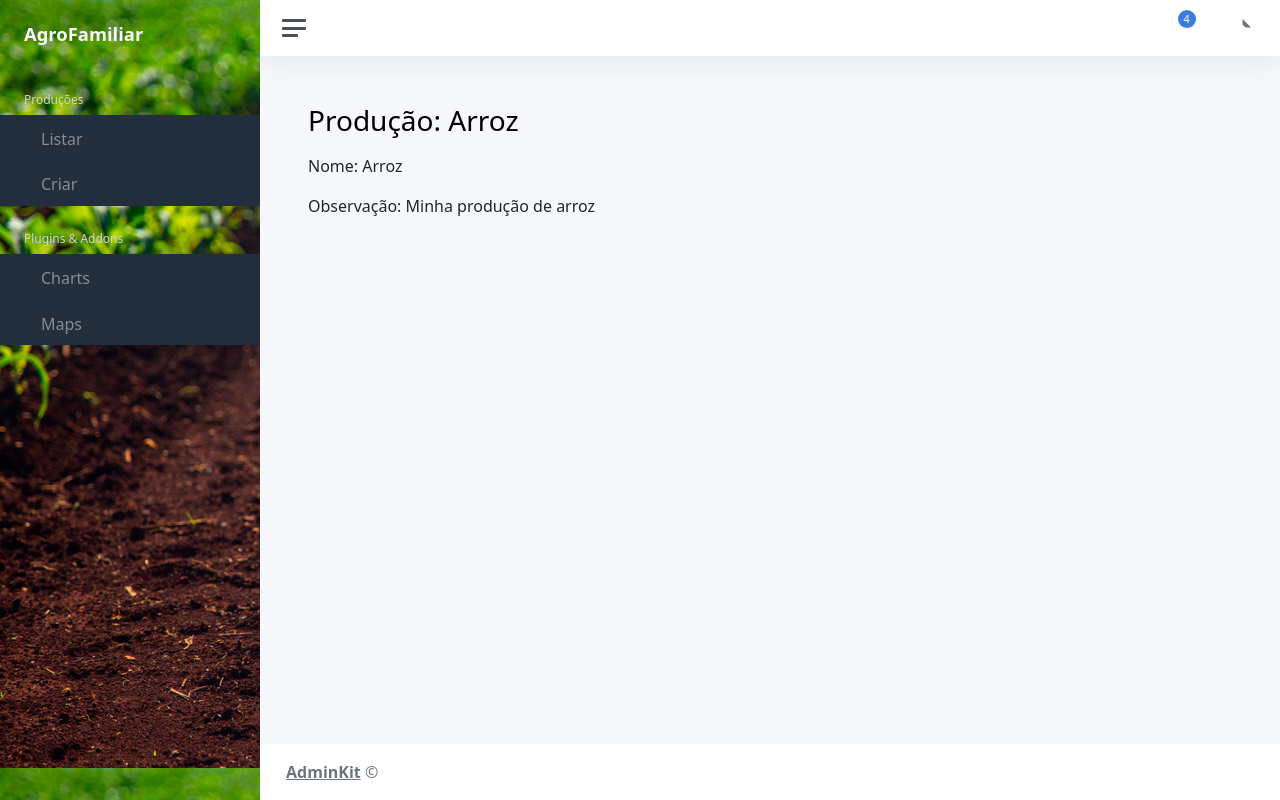
After one commit to carlafcf/AgroFamiliar, a Django app: page /producao/detalhes/6 in a window 1280 px wide. The commit adds this page. Run offline with Django 3.2, Linux system fonts and the light colour scheme; data comes from the database, SQL or seed files in the repository; both versions use the stored data as it was after the commit; some libraries are stand-ins or nearby versions.

Commit message:
Produção: editar + visualizar - ok, deletar - not ok

```diff
--- a/AgroFamiliar/Producao/models.py
+++ b/AgroFamiliar/Producao/models.py
@@ -3,6 +3,7 @@ from django.db import models
 class Producao(models.Model):
     nome = models.CharField(max_length=100, verbose_name="Nome")
     observacao = models.TextField(verbose_name="Observação")
+    ativo = models.BooleanField(verbose_name="Ativo", default=True)
     # fazenda = models.ForeignKey('Fazenda', on_delete=models.RESTRICT)
 
     def __str__(self):
--- a/AgroFamiliar/Producao/urls.py
+++ b/AgroFamiliar/Producao/urls.py
@@ -12,7 +12,7 @@ app_name = "producao"
 urlpatterns = [
     path('criar/', views.CriarProducao.as_view(), name='criar'),
     path('listar/', views.listar_producao, name='listar'),
-    # path('editar/<int:pk>', Home.as_view(), name='editar'),
-    # path('deletar/<int:pk>', Home.as_view(), name='deletar'),
-    # path('detalhes/<int:pk>', Home.as_view(), name='detalhes'),
+    path('editar/<int:pk>', views.EditarProducao.as_view(), name='editar'),
+    path('desativar/<int:pk>', views.desativar_producao, name='desativar'),
+    path('detalhes/<int:pk>', views.detalhes_producao, name='detalhes'),
 ]
--- a/AgroFamiliar/Producao/views.py
+++ b/AgroFamiliar/Producao/views.py
@@ -1,6 +1,6 @@
 from django.shortcuts import render
 from django.urls import reverse_lazy
-from django.views.generic.edit import CreateView
+from django.views.generic.edit import CreateView, UpdateView
 
 from Producao.models import Producao
 
@@ -12,11 +12,31 @@ class CriarProducao(CreateView):
 
     # form
 
+class EditarProducao(UpdateView):
+    model = Producao
+    fields = ['nome', 'observacao']
+    template_name = 'Producao/editar.html'
+    success_url = reverse_lazy('producao:listar')
+
+    # form
+
 def listar_producao(request):
-    lista_producoes = Producao.objects.all()
+    lista_producoes = Producao.objects.filter(ativo=True)
 
     informacoes = {
         'lista' : lista_producoes
     }
 
     return render(request, "Producao/listar.html", informacoes)
+
+def detalhes_producao(request, pk):
+    producao = Producao.objects.filter(pk=pk)[0]
+
+    informacoes = {
+        'producao': producao
+    }
+
+    return render(request, "Producao/detalhes.html", informacoes)
+
+def desativar_producao(request, pk):
+    pass
--- a/AgroFamiliar/Templates/Base/menuvertical.html
+++ b/AgroFamiliar/Templates/Base/menuvertical.html
@@ -1,78 +1,27 @@
 {% load static %}
 
     <nav id="sidebar" class="sidebar js-sidebar">
-        <div class="sidebar-content js-simplebar">
+        <div class="sidebar-content js-simplebar" style="background-image:url('{% static 'src/img/plantacao.JPG' %}');" >
             <a class="sidebar-brand" href="index.html">
-      <span class="align-middle">AgroFamiliar</span>
-    </a>
+              <span class="align-middle">AgroFamiliar</span>
+            </a>
 
             <ul class="sidebar-nav">
-                <li class="sidebar-header">
-                    Pages
-                </li>
-
-                <li class="sidebar-item active">
-                    <a class="sidebar-link" href="index.html">
-          <i class="align-middle" data-feather="sliders"></i> <span class="align-middle">Dashboard</span>
-        </a>
-                </li>
-
-                <li class="sidebar-item">
-                    <a class="sidebar-link" href="pages-profile.html">
-          <i class="align-middle" data-feather="user"></i> <span class="align-middle">Profile</span>
-        </a>
-                </li>
-
-                <li class="sidebar-item">
-                    <a class="sidebar-link" href="pages-sign-in.html">
-          <i class="align-middle" data-feather="log-in"></i> <span class="align-middle">Sign In</span>
-        </a>
-                </li>
-
-                <li class="sidebar-item">
-                    <a class="sidebar-link" href="pages-sign-up.html">
-          <i class="align-middle" data-feather="user-plus"></i> <span class="align-middle">Sign Up</span>
-        </a>
-                </li>
-
-                <li class="sidebar-item">
-                    <a class="sidebar-link" href="pages-blank.html">
-          <i class="align-middle" data-feather="book"></i> <span class="align-middle">Blank</span>
-        </a>
-                </li>
 
                 <li class="sidebar-header">
-                    Tools & Components
+                    Produções
                 </li>
 
                 <li class="sidebar-item">
                     <a class="sidebar-link" href="ui-buttons.html">
-          <i class="align-middle" data-feather="square"></i> <span class="align-middle">Buttons</span>
-        </a>
+                      <i class="align-middle" data-feather="square"></i> <span class="align-middle">Listar</span>
+                    </a>
                 </li>
 
                 <li class="sidebar-item">
                     <a class="sidebar-link" href="ui-forms.html">
-          <i class="align-middle" data-feather="check-square"></i> <span class="align-middle">Forms</span>
-        </a>
-                </li>
-
-                <li class="sidebar-item">
-                    <a class="sidebar-link" href="ui-cards.html">
-          <i class="align-middle" data-feather="grid"></i> <span class="align-middle">Cards</span>
-        </a>
-                </li>
-
-                <li class="sidebar-item">
-                    <a class="sidebar-link" href="ui-typography.html">
-          <i class="align-middle" data-feather="align-left"></i> <span class="align-middle">Typography</span>
-        </a>
-                </li>
-
-                <li class="sidebar-item">
-                    <a class="sidebar-link" href="icons-feather.html">
-          <i class="align-middle" data-feather="coffee"></i> <span class="align-middle">Icons</span>
-        </a>
+                      <i class="align-middle" data-feather="check-square"></i> <span class="align-middle">Criar</span>
+                    </a>
                 </li>
 
                 <li class="sidebar-header">
--- /dev/null
+++ b/AgroFamiliar/Templates/Producao/detalhes.html
@@ -0,0 +1,12 @@
+{% extends "Base/base.html" %}
+
+{% load bootstrap5 %}
+
+{% block titulo %}
+    Produção: {{ producao.nome }}
+{% endblock %}
+
+{% block conteudo %}
+    <p>Nome: {{ producao.nome }}</p>
+    <p>Observação: {{ producao.observacao }}</p>
+{% endblock %}
```
Also changed, not shown: AgroFamiliar/Templates/Producao/editar.html (added, +15 -0 lines), AgroFamiliar/Templates/Producao/listar.html (+41 -7 lines), AgroFamiliar/Producao/migrations/0004_producao_ativo.py (added), AgroFamiliar/Static/src/img/plantacao.JPG (added), AgroFamiliar/db.sqlite3.
